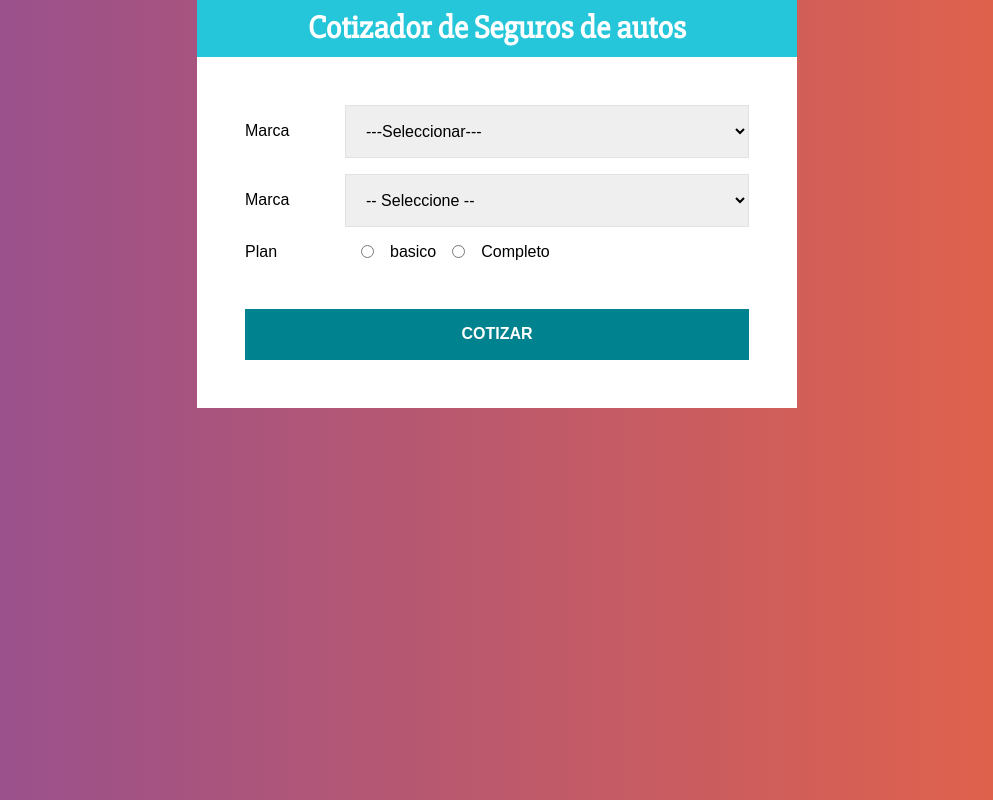
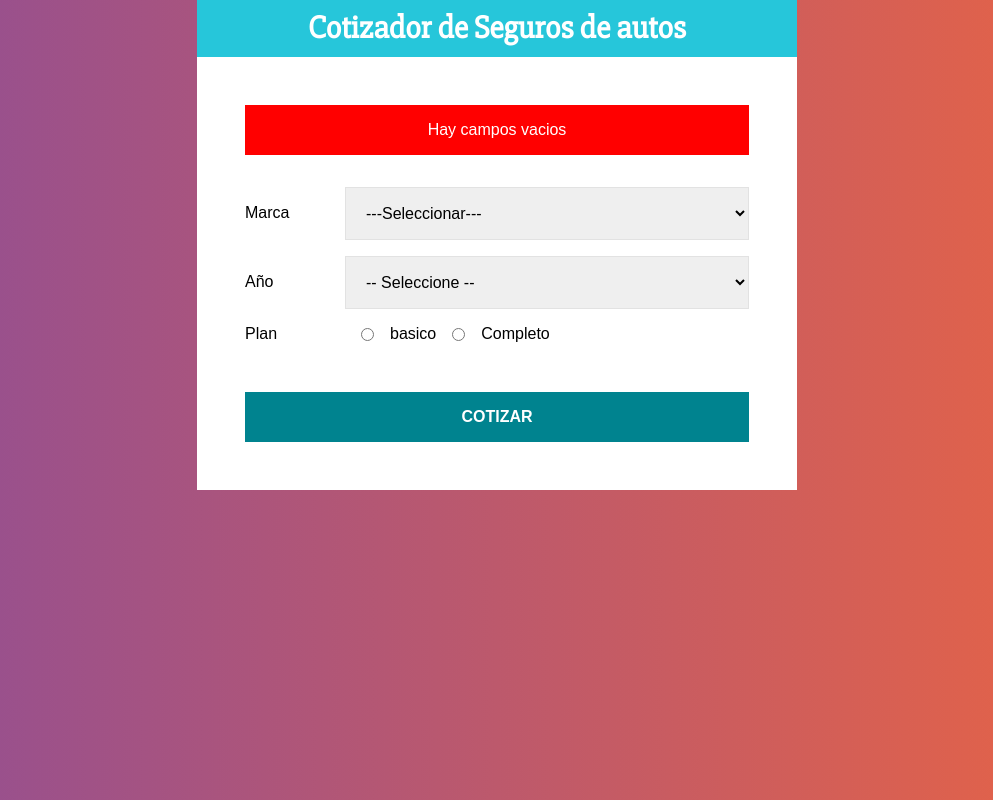
Before and after one commit to Velfin-Velasquez/Cotizador, a React (Create React App) app: page / in a window 1280 px wide. Both pictures are taken after a click on the button "COTIZAR". Shown: the whole page, without its empty margins (143-1136 px from the left). Built offline with nearby package versions, Linux system fonts and the light colour scheme.

Commit message:
se valido formulario

```diff
--- a/src/components/Formulario.js
+++ b/src/components/Formulario.js
@@ -1,4 +1,4 @@
-import React from "react";
+import React, { useState } from "react";
 import styled from "@emotion/styled";
 
 const Campo = styled.div`
@@ -41,12 +41,68 @@
   }
 `;
 
+const Error = styled.div`
+  background-color: red;
+  color: white;
+  padding: 1rem;
+  text-align: center;
+  margin-bottom: 2rem;
+`;
+
 export const Formulario = () => {
+  //definir state
+  const [datos, guardarDatos] = useState({
+    marca: "",
+    year: "",
+    plan: "",
+  });
+  const [error, guardarError] = useState(false);
+
+  //extraer valores
+  const { marca, year, plan } = datos;
+
+  //funcion para obtener datos
+  const obtenerInfo = (e) => {
+    guardarDatos({
+      ...datos,
+      [e.target.name]: e.target.value,
+    });
+  };
+
+  //cuando el usuario envia el formulario
+  const cotizarseguro = (e) => {
+    e.preventDefault();
+
+    //validar
+    if (marca.trim() === "" || year.trim() === "" || plan.trim() === "") {
+      guardarError(true);
+      return;
+    }
+
+    //si pasa la validacion
+    guardarError(false);
+
+    //obtener diferencia de años
+
+    //por cada año hay que restar 3%
+
+    //Americano 15%
+    //Asiatico 5%
+    //Europeo 30%
+
+    //Basico aumenta 20%
+    //Completo 50%
+
+    //total
+  };
+
   return (
-    <form>
+    <form onSubmit={cotizarseguro}>
+      {error ? <Error>Hay campos vacios</Error> : null}
+
       <Campo>
         <Label>Marca</Label>
-        <Select>
+        <Select value={marca} name="marca" onChange={obtenerInfo}>
           <option value="">---Seleccionar---</option>
           <option value="americano">Americano</option>
           <option value="europeo">Europeo</option>
@@ -54,8 +110,8 @@
         </Select>
       </Campo>
       <Campo>
-        <Label>Marca</Label>
-        <Select>
+        <Label>Año</Label>
+        <Select value={year} name="year" onChange={obtenerInfo}>
           <option value="">-- Seleccione --</option>
           <option value="2021">2021</option>
           <option value="2020">2020</option>
@@ -71,12 +127,24 @@
       </Campo>
       <Campo>
         <Label>Plan</Label>
-        <ImputRadio type="radio" name="plan" value="basico" />
+        <ImputRadio
+          checked={plan === "basico"}
+          type="radio"
+          name="plan"
+          value="basico"
+          onChange={obtenerInfo}
+        />
         basico
-        <ImputRadio type="radio" name="plan" value="completo" />
+        <ImputRadio
+          checked={plan === "completo"}
+          type="radio"
+          name="plan"
+          value="completo"
+          onChange={obtenerInfo}
+        />
         Completo
       </Campo>
-      <Boton type="button">Cotizar</Boton>
+      <Boton type="submit">Cotizar</Boton>
     </form>
   );
 };
```
Also changed, not shown: 1 other file (tests, documents, lock files or other folders).
